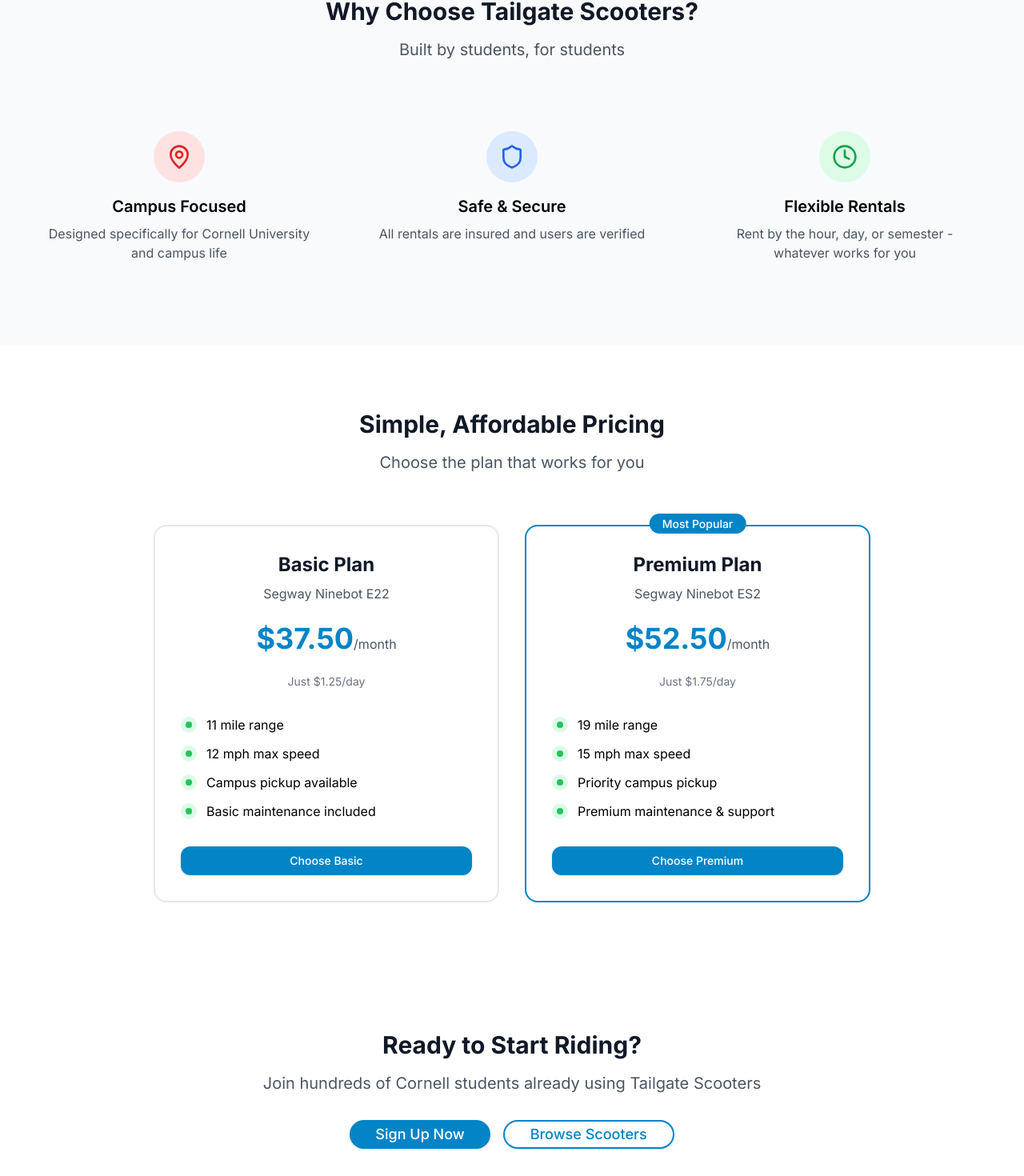
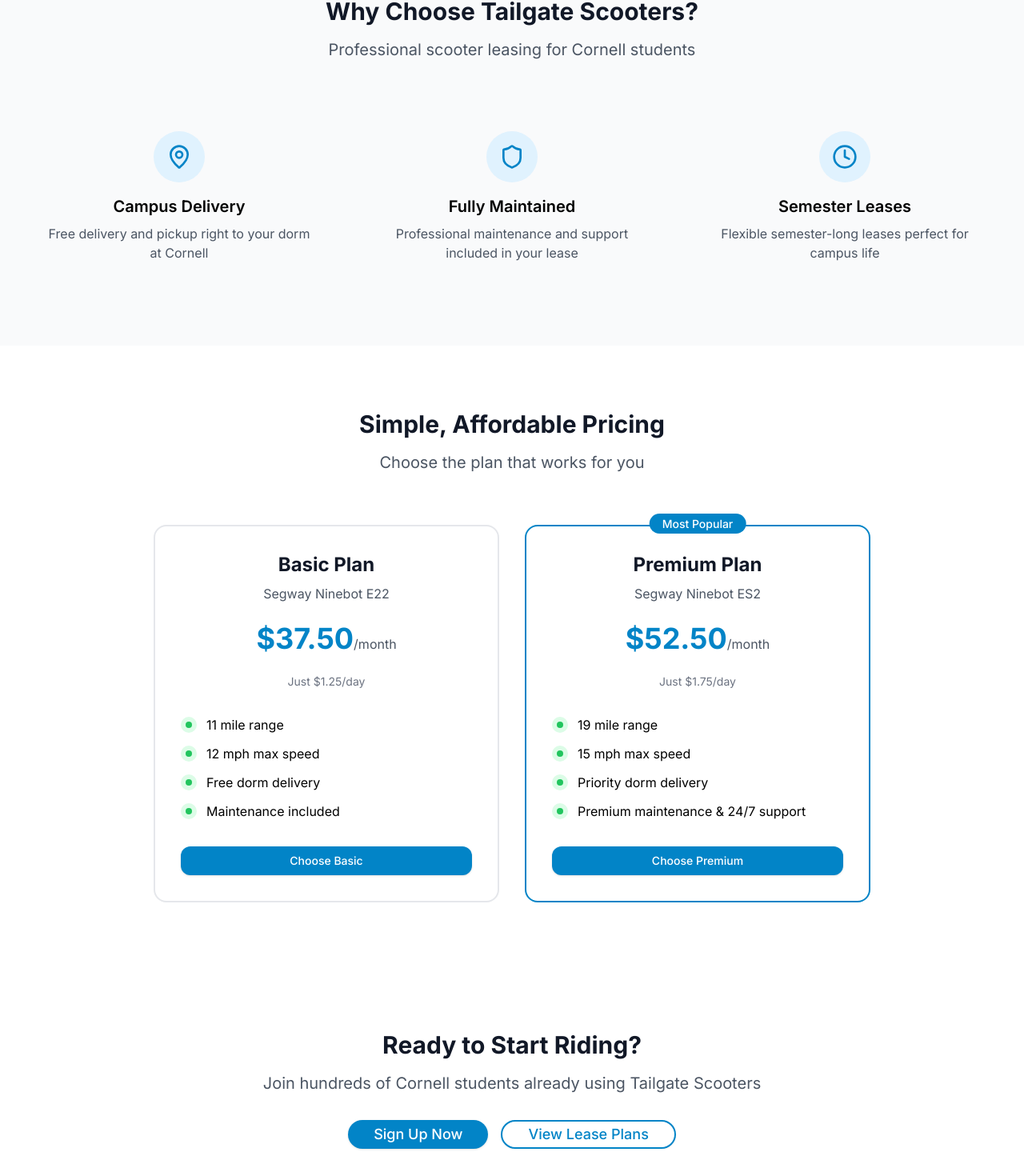
Before and after one commit to Zpoof/tailgate-scooters-web, a Next.js app: page / in a window 1280 px wide. Shown: the part 1192-2662 px from the top of the page at 80% size. Built offline with nearby package versions, Linux system fonts and the light colour scheme; no server answers.

Commit message:
CORRECT BUSINESS MODEL: Students lease scooters FROM Tailgate Scooters company, not peer-to-peer

```diff
--- a/app/page.tsx
+++ b/app/page.tsx
@@ -146,12 +146,12 @@
               <div className="text-center space-y-6">
                 <div>
                   <h1 className="text-4xl font-bold text-gray-900 mb-4">
-                    Buy & Lease Scooters
+                    Lease Premium Scooters
                     <br />
-                    <span className="font-sports text-sky-600">from Cornell Students</span>
+                    <span className="font-sports text-sky-600">for Cornell Campus</span>
                   </h1>
                   <p className="text-xl text-gray-600 max-w-md mx-auto">
-                    The marketplace connecting Cornell students for scooter sales and leases
+                    Professional scooter leasing service designed for Cornell students
                   </p>
                 </div>
 
@@ -199,32 +199,32 @@
         <div className="max-w-7xl mx-auto px-4 sm:px-6 lg:px-8">
           <div className="text-center mb-16">
             <h2 className="text-3xl font-bold text-gray-900 mb-4">Why Choose Tailgate Scooters?</h2>
-            <p className="text-xl text-gray-600">Built by students, for students</p>
+            <p className="text-xl text-gray-600">Professional scooter leasing for Cornell students</p>
           </div>
 
           <div className="grid grid-cols-1 md:grid-cols-3 gap-8">
             <div className="text-center p-6">
-              <div className="w-16 h-16 bg-red-100 rounded-full flex items-center justify-center mx-auto mb-4">
-                <MapPin className="w-8 h-8 text-red-600" />
+              <div className="w-16 h-16 bg-sky-100 rounded-full flex items-center justify-center mx-auto mb-4">
+                <MapPin className="w-8 h-8 text-sky-600" />
               </div>
-              <h3 className="text-xl font-semibold mb-2">Campus Focused</h3>
-              <p className="text-gray-600">Designed specifically for Cornell University and campus life</p>
+              <h3 className="text-xl font-semibold mb-2">Campus Delivery</h3>
+              <p className="text-gray-600">Free delivery and pickup right to your dorm at Cornell</p>
             </div>
 
             <div className="text-center p-6">
-              <div className="w-16 h-16 bg-blue-100 rounded-full flex items-center justify-center mx-auto mb-4">
-                <Shield className="w-8 h-8 text-blue-600" />
+              <div className="w-16 h-16 bg-sky-100 rounded-full flex items-center justify-center mx-auto mb-4">
+                <Shield className="w-8 h-8 text-sky-600" />
               </div>
-              <h3 className="text-xl font-semibold mb-2">Safe & Secure</h3>
-              <p className="text-gray-600">All rentals are insured and users are verified</p>
+              <h3 className="text-xl font-semibold mb-2">Fully Maintained</h3>
+              <p className="text-gray-600">Professional maintenance and support included in your lease</p>
             </div>
 
             <div className="text-center p-6">
-              <div className="w-16 h-16 bg-green-100 rounded-full flex items-center justify-center mx-auto mb-4">
-                <Clock className="w-8 h-8 text-green-600" />
+              <div className="w-16 h-16 bg-sky-100 rounded-full flex items-center justify-center mx-auto mb-4">
+                <Clock className="w-8 h-8 text-sky-600" />
               </div>
-              <h3 className="text-xl font-semibold mb-2">Flexible Rentals</h3>
-              <p className="text-gray-600">Rent by the hour, day, or semester - whatever works for you</p>
+              <h3 className="text-xl font-semibold mb-2">Semester Leases</h3>
+              <p className="text-gray-600">Flexible semester-long leases perfect for campus life</p>
             </div>
           </div>
         </div>
@@ -267,13 +267,13 @@
                     <div className="w-5 h-5 bg-green-100 rounded-full flex items-center justify-center mr-3">
                       <div className="w-2 h-2 bg-green-500 rounded-full"></div>
                     </div>
-                    <span>Campus pickup available</span>
+                    <span>Free dorm delivery</span>
                   </li>
                   <li className="flex items-center">
                     <div className="w-5 h-5 bg-green-100 rounded-full flex items-center justify-center mr-3">
                       <div className="w-2 h-2 bg-green-500 rounded-full"></div>
                     </div>
-                    <span>Basic maintenance included</span>
+                    <span>Maintenance included</span>
                   </li>
                 </ul>
 
@@ -318,13 +318,13 @@
                     <div className="w-5 h-5 bg-green-100 rounded-full flex items-center justify-center mr-3">
                       <div className="w-2 h-2 bg-green-500 rounded-full"></div>
                     </div>
-                    <span>Priority campus pickup</span>
+                    <span>Priority dorm delivery</span>
                   </li>
                   <li className="flex items-center">
                     <div className="w-5 h-5 bg-green-100 rounded-full flex items-center justify-center mr-3">
                       <div className="w-2 h-2 bg-green-500 rounded-full"></div>
                     </div>
-                    <span>Premium maintenance & support</span>
+                    <span>Premium maintenance & 24/7 support</span>
                   </li>
                 </ul>
 
@@ -350,9 +350,9 @@
                 Sign Up Now
               </Button>
             </Link>
-            <Link href="/scooters">
+            <Link href="/checkout/basic">
               <Button variant="outline" className="border-2 border-sky-600 text-sky-600 hover:bg-sky-50 px-8 py-3 rounded-full text-lg font-medium">
-                Browse Scooters
+                View Lease Plans
               </Button>
             </Link>
           </div>
```
Also changed, not shown: public/fonts/SFSportsNightNS.ttf (added).
